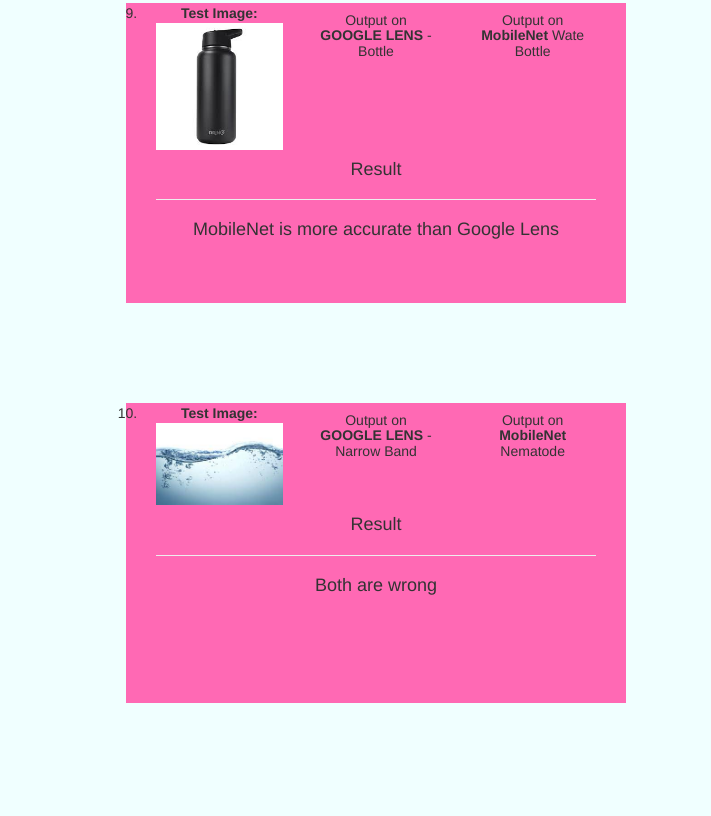
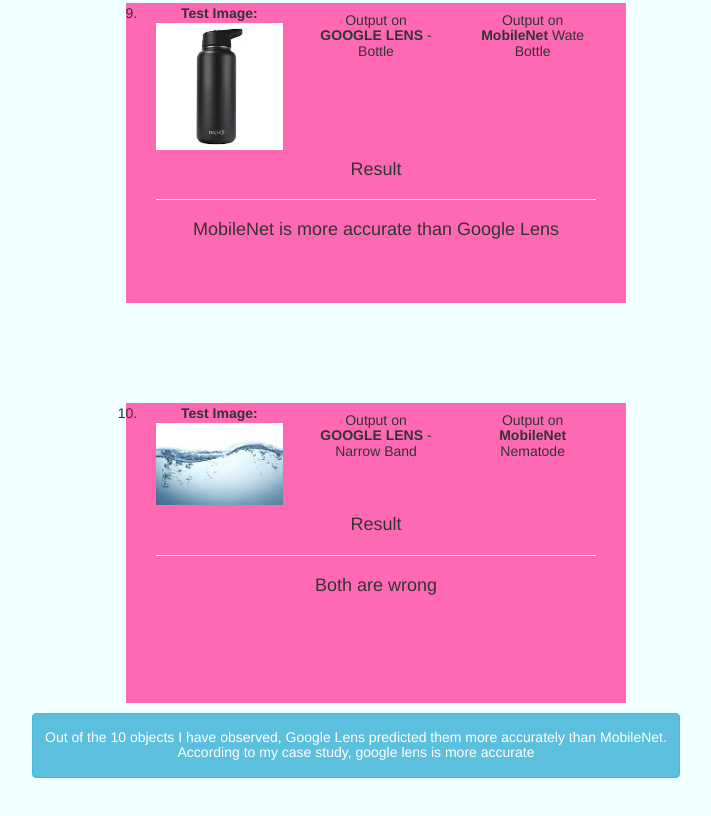
Before and after one commit to AneeshCodes/Case-Study-Between-Google-Lens-And-Mobile-Net, a plain HTML site: page index.html in a window 1280 px wide. Shown: the part 3351-4167 px from the top of the page, without its empty margins (284-995 px from the left). Before the commit the page ends 4064 px from the top, so only its background shows below. Drawn offline with nearby package versions, Linux system fonts and the light colour scheme; a script that the page names is missing; a web font is replaced by a local one.

Commit message:
Update index.html

```diff
--- a/index.html
+++ b/index.html
@@ -269,7 +269,14 @@
 
       </div>
     </ol>
+    <div class="btn btn-info">
+      <h5>
+        Out of the 10 objects I have observed, Google Lens predicted them more accurately than MobileNet.<br>According to my case study, google lens is more accurate
+      </h5>
+    </div>
   </center>
+  <br>
+  <br>
 <div class="copy_right_footer">
   Developed by Aneesh Parasa
 </div>
```
